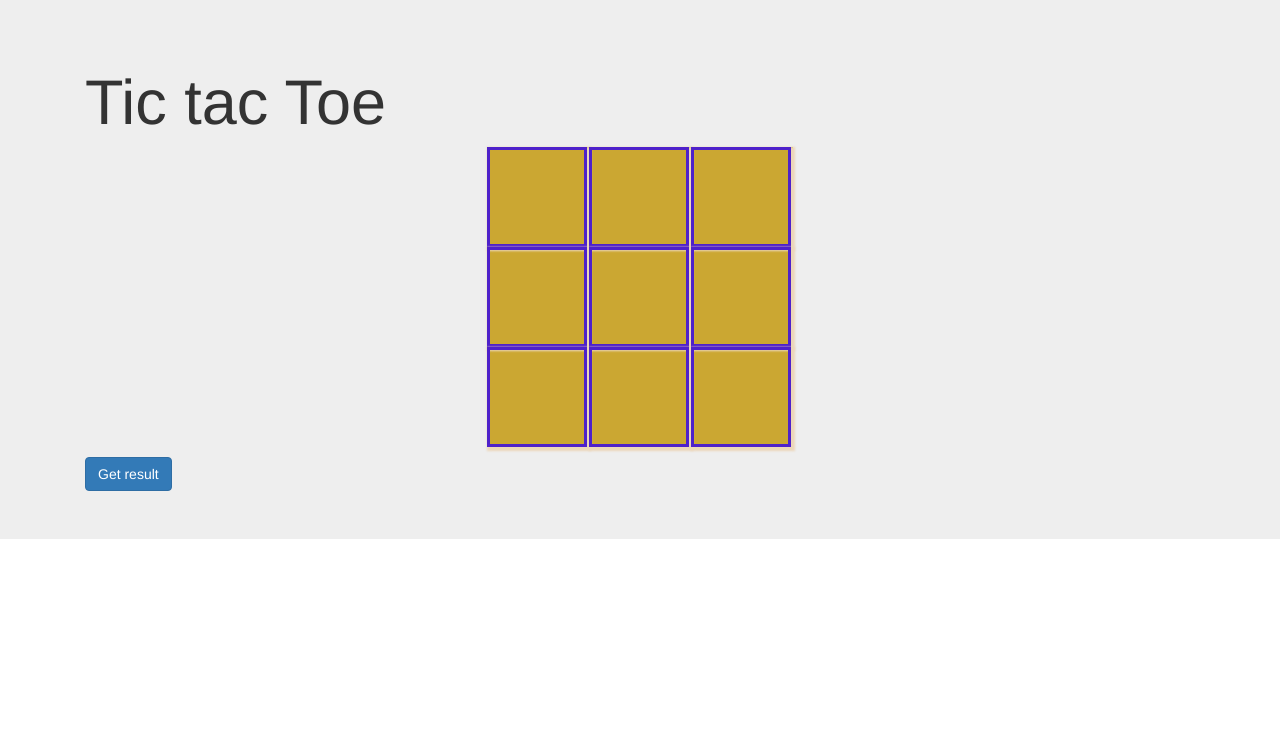
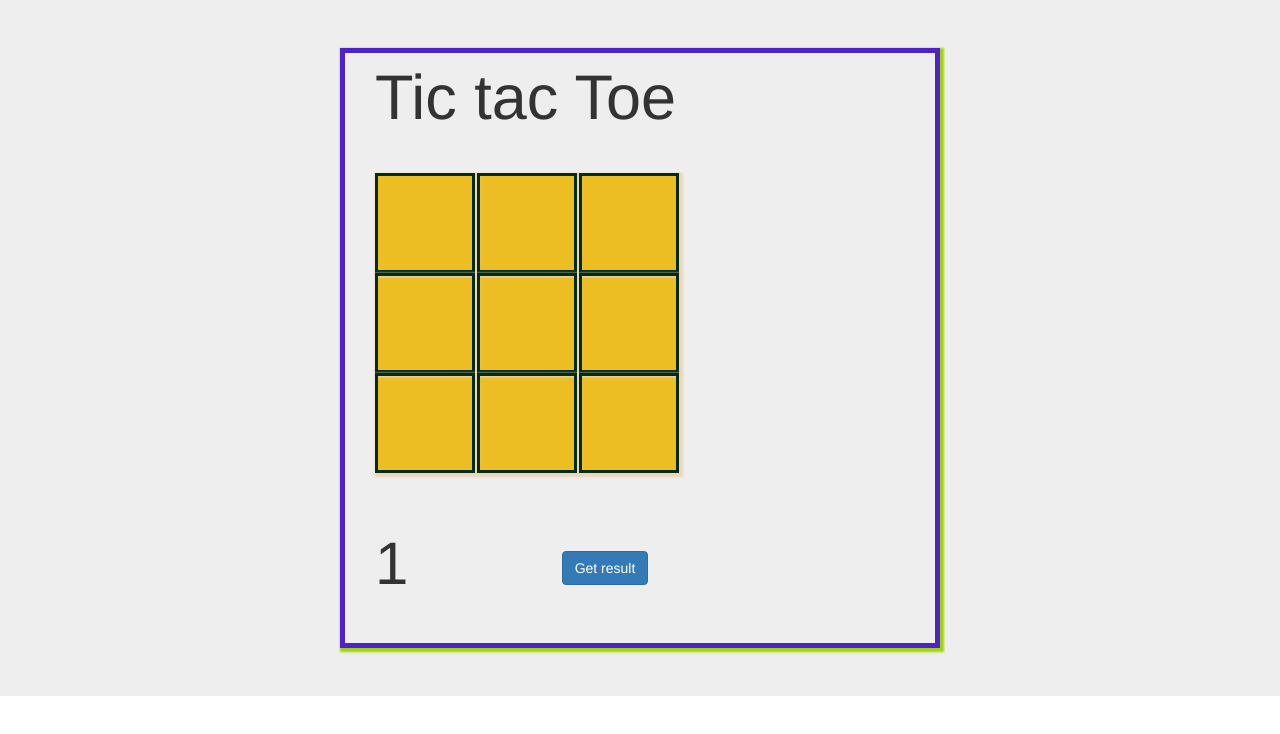
Before and after one commit to vaarigupta/Assignment1-Practicing-Component, an Angular app: page / in a window 1280 px wide. Shown: the top 734 px of the page. Built offline with nearby package versions, Linux system fonts and the light colour scheme.

Commit message:
Improved UI and added more functionality

```diff
--- a/src/app/app.component.css
+++ b/src/app/app.component.css
@@ -0,0 +1,9 @@
+.app-box {
+
+    width: 600px;
+    height: 600px;
+    box-shadow: 2px 2px 2px 2px hsl(76, 89%, 44%);
+    border: 5px solid #4e21ca;
+    line-height: 100px;
+    font-size: 60px;
+}
--- a/src/app/app.component.html
+++ b/src/app/app.component.html
@@ -1,5 +1,5 @@
 <div class="jumbotron jumbotron-fluid">
-  <div class="container">
+  <div class="container app-box">
     <app-tictactoe></app-tictactoe>
   </div>
 </div>
--- a/src/app/tictactoe/tictactoe.component.css
+++ b/src/app/tictactoe/tictactoe.component.css
@@ -3,7 +3,7 @@
     width: 100px;
     height: 100px;
     box-shadow: 2px 2px 2px 2px #ecd7ba;
-    border: 3px solid #4e21ca;
+    border: 3px solid #032c16;
     cursor: pointer;
     line-height: 100px;
     font-size: 60px;
@@ -13,33 +13,6 @@
     display: grid;
     grid-template-columns: repeat(3, auto);
     width: 306px;
-    margin: 10px auto;
-    background-color: #c79f1be3;
-    color: #04c0b2;
+    background-color: hsla(46, 90%, 49%, 0.89);
+    color: hsl(313, 96%, 38%);
 }
-
-/* .game-board
-{
-	width: 600px;
-	height: 600px;
-	margin: 0 auto;
-  background-color: #34495e;
-  color: #fff;
-  border: 6px solid #2c3e50;
-  border-radius: 10px;
-
-	display: grid;
-	grid-template: repeat(3, 1fr) / repeat(3, 1fr);
-}
-
-.box
-{
-  border: 6px solid #2c3e50;
-  border-radius: 2px;
-  font-family: Helvetica;
-  font-weight: bold;
-  font-size: 4em;
-  display: flex;
-  justify-content: center;
-  align-items: center;
-} */
--- a/src/app/tictactoe/tictactoe.component.html
+++ b/src/app/tictactoe/tictactoe.component.html
@@ -1,5 +1,8 @@
 <div class="container">
- <h1>Tic tac Toe</h1>
+ <h1 style="margin: 10px auto;">Tic tac Toe</h1>
+ <hr>
+ <div class="row">
+    <div class="col-lg-12">
         <div class="board">
             <div
             *ngFor="let row of board;let i=index" >
@@ -12,12 +15,26 @@ class="cell"
             </div>
         </div>
 
-<button
+    </div>
+ </div>
+
+<hr>
+<div class="row">
+    <div class="col-lg-4">
+       {{IsPlayer}}
+    </div>
+    <div class="col-lg-4">
+        <button style="margin: 10px auto;"
+        type="button"
         class="btn btn-primary"
         (click)="GetResult()"
         >Get result</button>
-
-<p *ngIf="IsBoardFilled && IsResultBtnPressed && ans " class="bg-success text-white">Won</p>
-<p *ngIf="IsBoardFilled && !ans && IsResultBtnPressed " class="bg-danger text-white">Lose</p>
-
     </div>
+    <div class="col-lg-4">
+        <p
+        *ngIf="IsResultBtnPressed"
+        [ngStyle]="currentStyles"
+        >{{ans? 'Won':'Lose'}}</p>
+    </div>
+</div>
+</div>
--- a/src/app/tictactoe/tictactoe.component.ts
+++ b/src/app/tictactoe/tictactoe.component.ts
@@ -8,7 +8,9 @@ import { Component, OnInit } from '@angular/core';
 export class TictactoeComponent implements OnInit {
 
    board:string[][]=[['', '', ''],['', '', ''], ['','', '' ]];
-   //IsClicked:boolean=false;
+   player:number[][]= [[0 , 0,0 ],[0 ,0  ,0 ], [0,0, 0 ]];
+   IsPlayer:number =1;
+   currentStyles: Record<string, string> = {};
    Option:string='';
    ans:boolean=false;
    count:number =0;
@@ -23,12 +25,21 @@ export class TictactoeComponent implements OnInit {
   ShowOption(i:number,j:number)
   {
 
-   // this.IsClicked = !this.IsClicked;
     var arr = ['X', 'O', ' '];
     this.count++;
     this.Option = arr[this.count%3];
-    //this.IsClicked?'X':'O';
     this.board[i][j] = this.Option;
+    if(this.IsPlayer)
+    {
+      this.player[i][j] = this.IsPlayer;
+      this.IsPlayer = 0;
+    }
+    else
+    {
+      this.player[i][j] = this.IsPlayer;
+      this.IsPlayer = 1;
+    }
+
 
 
   }
@@ -64,10 +75,10 @@ export class TictactoeComponent implements OnInit {
       {
 
         if(this.board[i][j]==curr) j++;
-        else break;
+        else break; //if any mismatch then move to next row
 
       }
-      if(j==3)
+      if(j==3)  //found a row having all values are same
       {
         this.ans = true;
         return this.ans;
@@ -80,7 +91,7 @@ export class TictactoeComponent implements OnInit {
   GetColResult()
   {
 
-    //iterate row wise
+    //iterate col wise
     var i=0,j=0;
     for( i=0;i<3;i++)
     {
@@ -89,14 +100,11 @@ export class TictactoeComponent implements OnInit {
       j=1;
       while(j<3)
       {
-        if(this.board[j][i]==curr)
-        {
-          j++;
-        }
-        else break;
+        if(this.board[j][i]==curr) j++;
+        else break; //if any mismatch then move to next col
 
       }
-      if(j==3)
+      if(j==3) //found a column having all values are same
       {
         this.ans = true;
         return this.ans;
@@ -119,9 +127,24 @@ export class TictactoeComponent implements OnInit {
     var row = this.GetRowResult();
     var col = this.GetColResult();
     this.ans= row || col;
+    this.setCurrentStyles();
     }
   }
 
 
+setCurrentStyles() {
+  // CSS styles: set per current state of component properties
+  this.currentStyles = {
+    'background-color': this.ans  ? 'green': 'red',
+    'color':  'white',
+    'font-style':  this.ans  ? 'italic' : 'normal',
+    'font-weight': 'bold'  ,
+    'font-size':   '20px',
+    'width': '100px',
+    'height': '100px'
+
+  };
+}
+
 
 }
```
Lines whose indentation alone changed are shown as unchanged.
